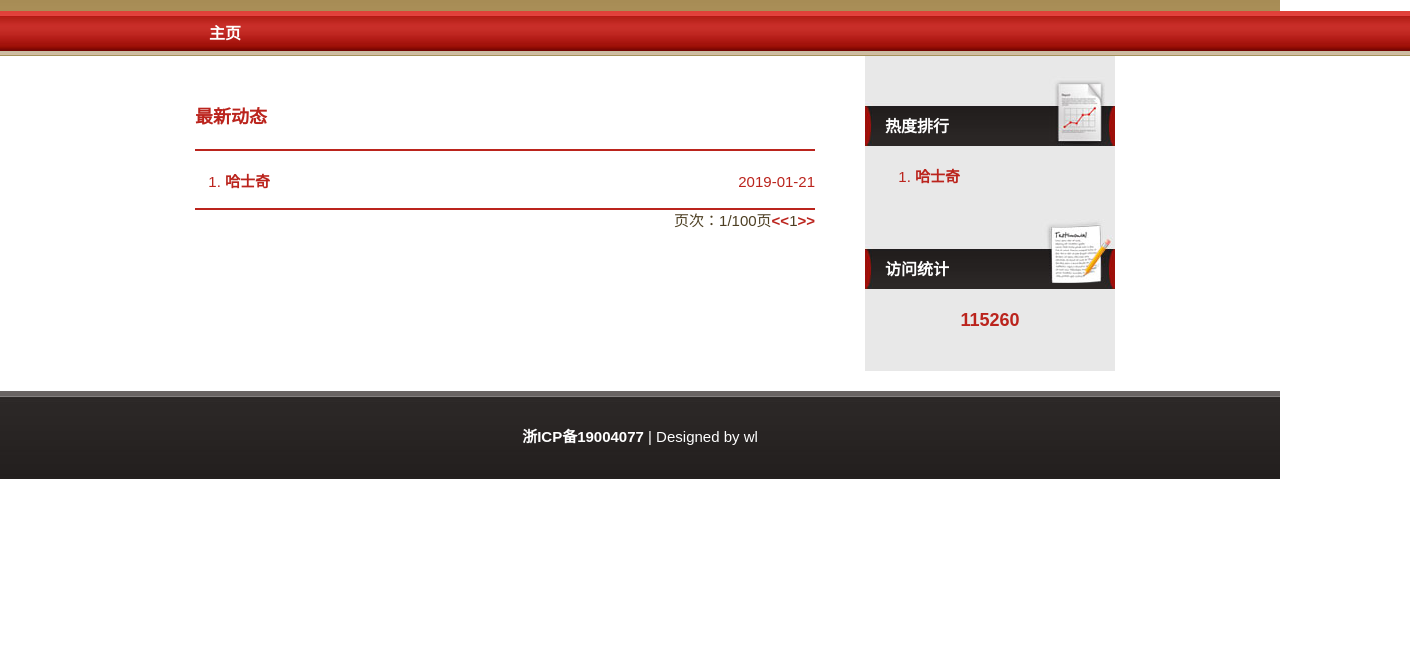
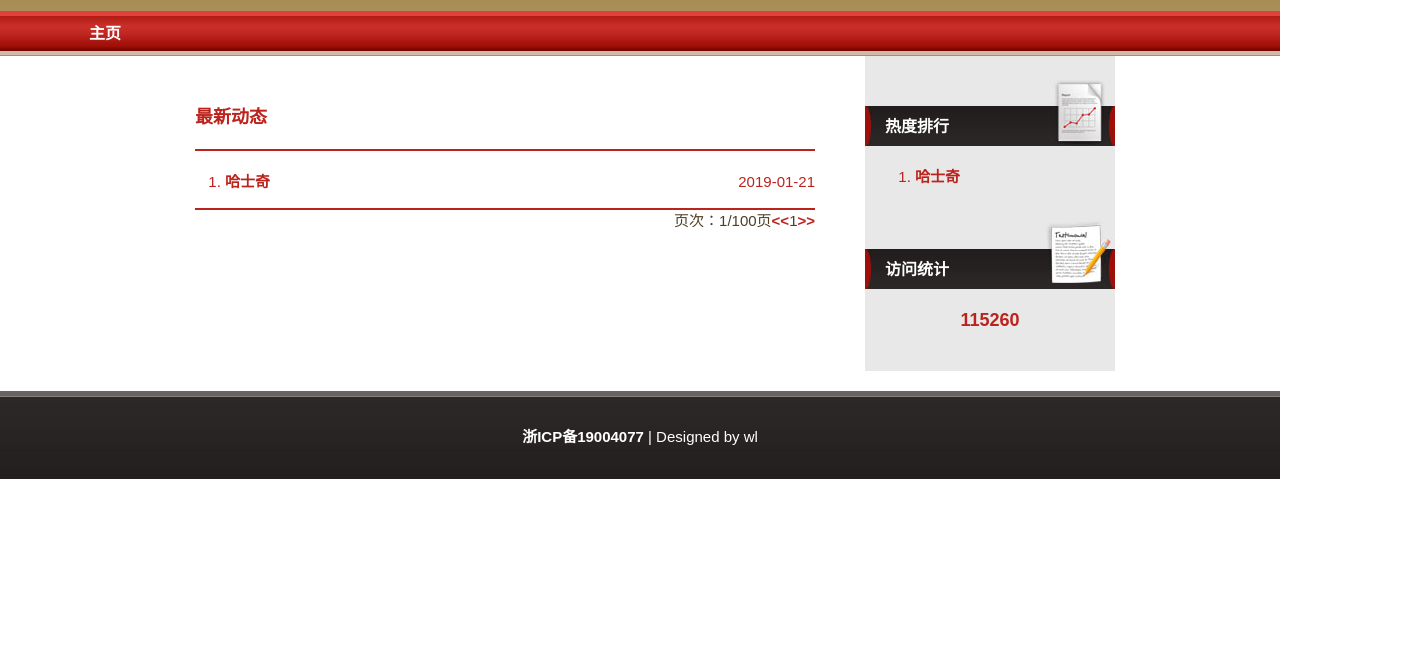
Before and after one commit to 1156859110/news, a plain HTML site: page index/index.html in a window 1280 px wide. Shown: the part 149-800 px from the top of the page, 1410 px wide, since content can reach past the window. Drawn offline with Linux system fonts and the light colour scheme.

```diff
--- a/index/index.css
+++ b/index/index.css
@@ -53,7 +53,6 @@
 	clear: both;
 	width: 100%;
 	height: 45px;
-	padding: 0 10px 0 120px;
 	margin: 0 auto;
 	background: url(menu_bg.jpg) repeat-x;
 }
```
Also changed, not shown: 5 other files.
